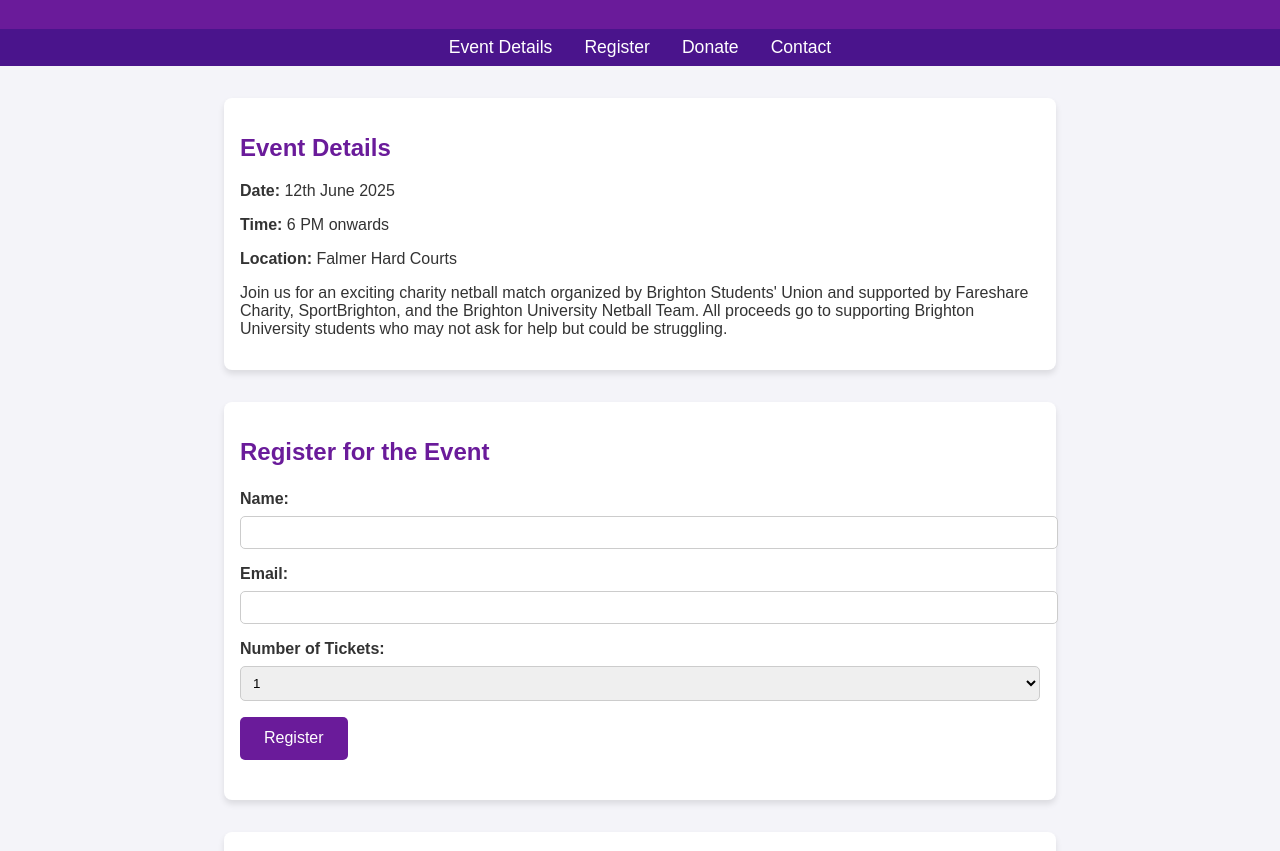
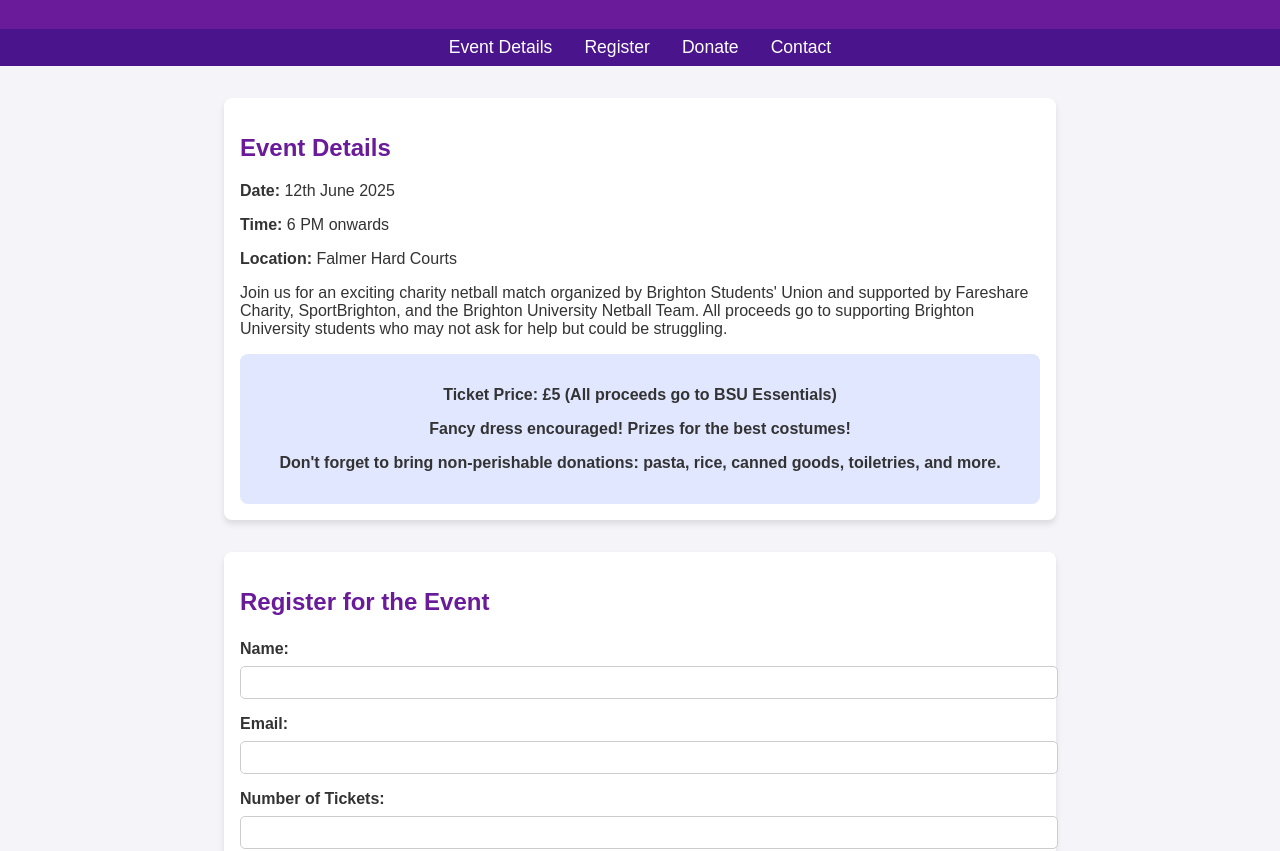
Before and after one commit to hollygriffin4711/BSU-Essentials, a plain HTML site: page bsu.html in a window 1280 px wide. Shown: the part 117-968 px from the top of the page. Drawn offline with Linux system fonts and the light colour scheme.

Commit message:
Update and rename index.html to bsu.html

```diff
--- a/index.html
+++ b/bsu.html
@@ -71,6 +71,14 @@
             border: 1px solid #ccc;
             border-radius: 5px;
         }
+        .info-box {
+            background: #e0e7ff;
+            padding: 1rem;
+            border-radius: 8px;
+            margin-top: 1rem;
+            text-align: center;
+            font-weight: bold;
+        }
         footer {
             text-align: center;
             padding: 1rem;
@@ -96,6 +104,11 @@
         <p><strong>Time:</strong> 6 PM onwards</p>
         <p><strong>Location:</strong> Falmer Hard Courts</p>
         <p>Join us for an exciting charity netball match organized by Brighton Students' Union and supported by Fareshare Charity, SportBrighton, and the Brighton University Netball Team. All proceeds go to supporting Brighton University students who may not ask for help but could be struggling.</p>
+        <div class="info-box">
+            <p><strong>Ticket Price: £5</strong> (All proceeds go to BSU Essentials)</p>
+            <p>Fancy dress encouraged! Prizes for the best costumes!</p>
+            <p>Don't forget to bring non-perishable donations: pasta, rice, canned goods, toiletries, and more.</p>
+        </div>
     </section>
     <section id="register">
         <h2>Register for the Event</h2>
@@ -107,12 +120,7 @@
             <input type="email" id="email" name="email" required>
 
             <label for="tickets">Number of Tickets:</label>
-            <select id="tickets" name="tickets">
-                <option value="1">1</option>
-                <option value="2">2</option>
-                <option value="3">3</option>
-                <option value="4">4</option>
-            </select>
+            <input type="number" id="tickets" name="tickets" min="1" required>
 
             <button type="button" onclick="register()">Register</button>
         </form>
@@ -144,7 +152,8 @@
             const tickets = document.getElementById('tickets').value;
 
             if (name && email && tickets) {
-                document.getElementById('registerMessage').innerText = `Thank you, ${name}, for registering! We have sent a confirmation to ${email}.`;
+                const totalCost = tickets * 5;
+                document.getElementById('registerMessage').innerText = `Thank you, ${name}, for registering! We have sent a confirmation to ${email}. Your total ticket cost is £${totalCost}, all proceeds supporting BSU Essentials.`;
                 document.getElementById('registerForm').reset();
             } else {
                 alert('Please fill in all fields to register.');
```
